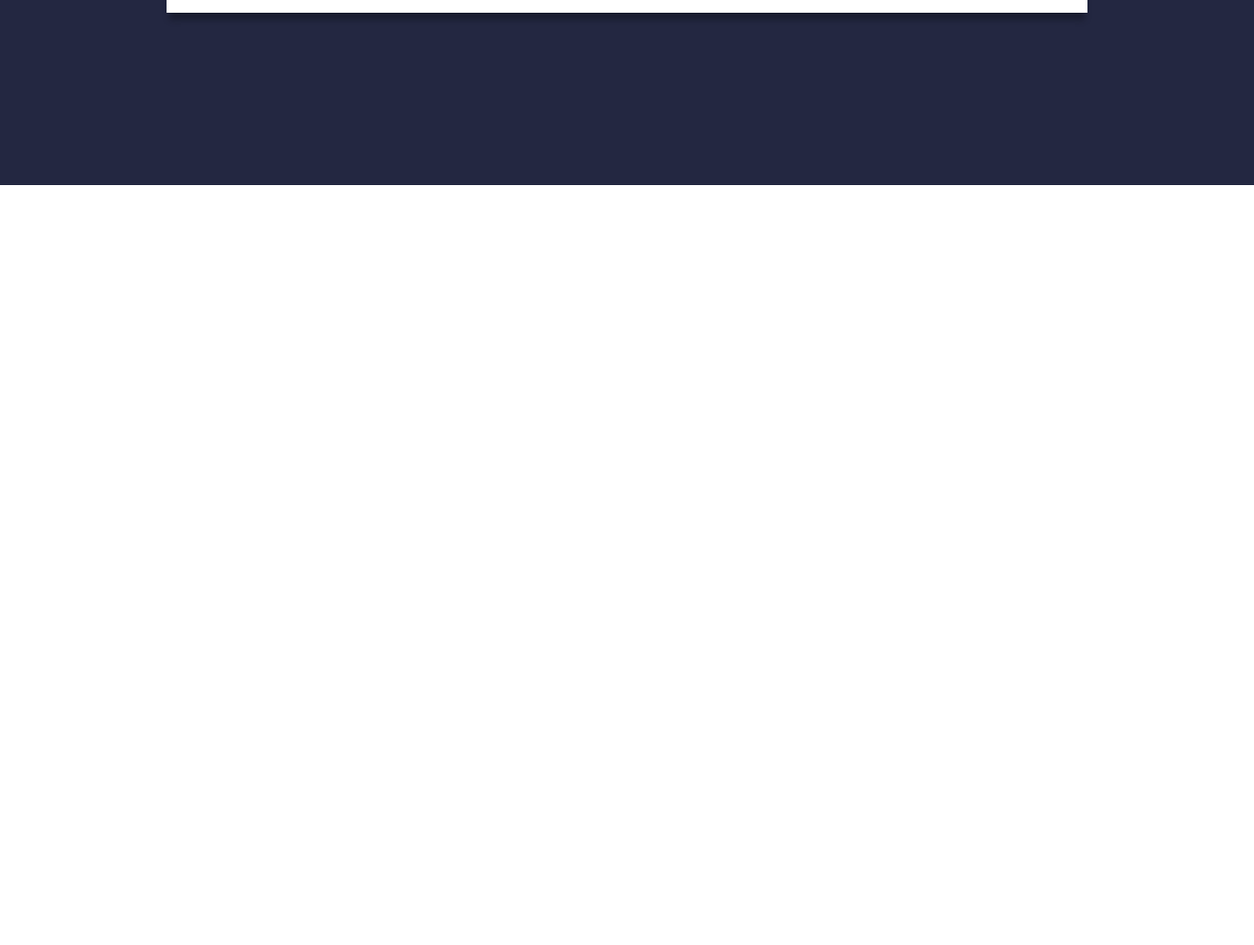
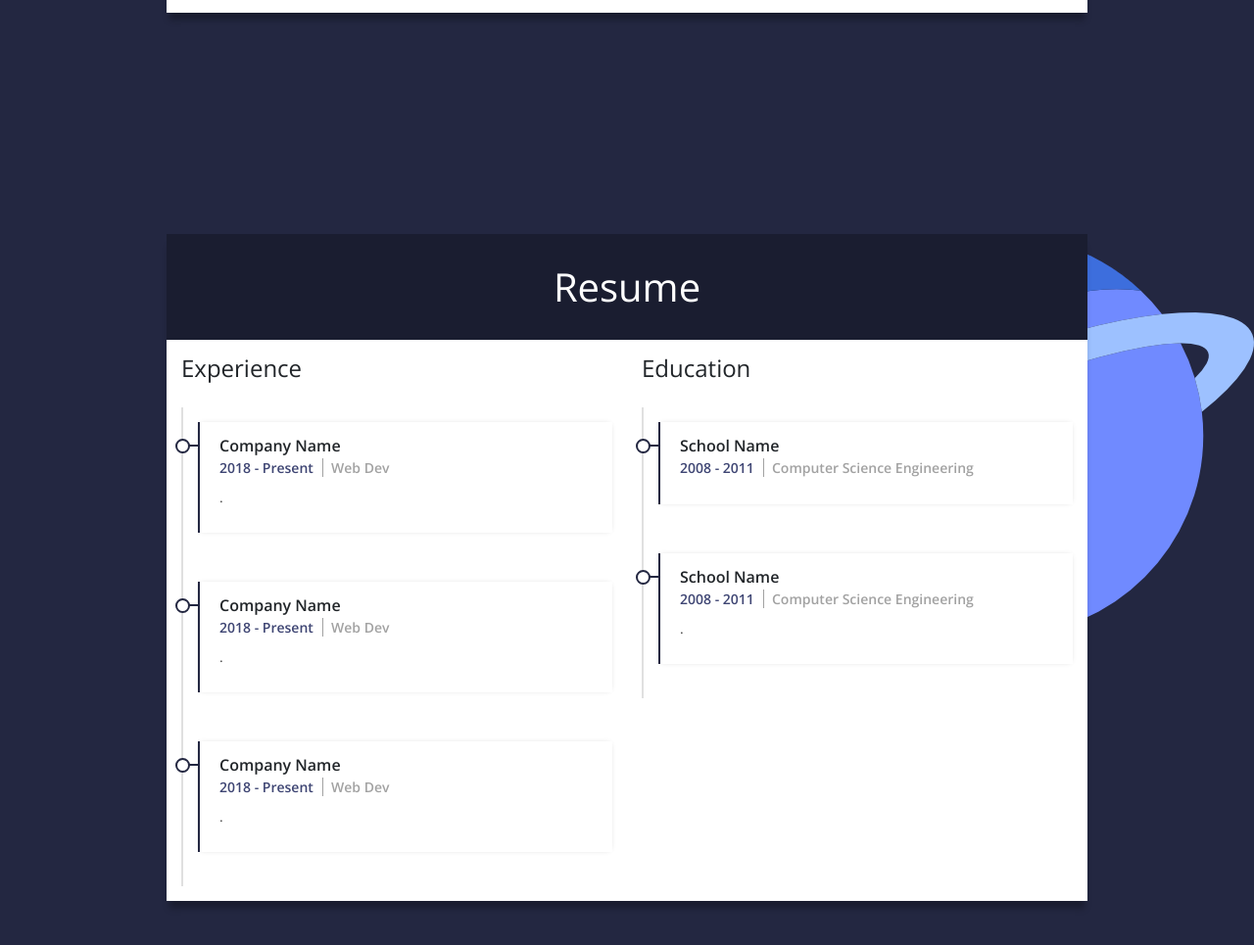
Before and after one commit to yoyozaemon/Simple-Personal-Webpage-Sample, a plain HTML site: page 4/index.html in a window 1280 px wide. Shown: the part 611-1576 px from the top of the page at 98% size. Before the commit the page ends 800 px from the top, so only its background shows below. Drawn offline with nearby package versions, Linux system fonts and the light colour scheme.

Commit message:
Education section added

```diff
--- a/4/index.html
+++ b/4/index.html
@@ -22,7 +22,6 @@
         <!--Custom CSS-->
         <link rel="stylesheet" href="./css/style.css">
         <body>
-
             <!--Section Header -->
             <section id="section-header" class="primary-color h-100">
                 <div class="container p-3 profile-box">
@@ -48,6 +47,69 @@
                     </div>
                 </div>
             </section>
+
+            <!-- Section Resume -->
+            <section id="section-resume" class="primary-color">
+                <div class="container content-box bg-white">
+                    <div class="content-header text-center secondary-color">
+                        <h1>Resume</h1>
+                    </div>
+                <div class="inner-content">
+                    <div class="row">
+                        <div class="col-md-6">
+                            <div class="resume-title">
+                                <h4>Experience</h4>
+                            </div>
+                        <div class="resume-timeline">
+                            <div class="timeline-item">
+                                <h4 class="item-title">Company Name</h4>
+                                    <span class="item-period">2018 - Present</span>
+                                    <span class="item-profision">Web Dev</span>
+                                    <p class="item-desc">.</p>
+                            </div>
+                        </div>
+                        <div class="resume-timeline">
+                            <div class="timeline-item">
+                                <h4 class="item-title">Company Name</h4>
+                                <span class="item-period">2018 - Present</span>
+                                <span class="item-profision">Web Dev</span>
+                                <p class="item-desc">.</p>
+                            </div>
+                        </div>
+                        <div class="resume-timeline">
+                            <div class="timeline-item">
+                                <h4 class="item-title">Company Name</h4>
+                                <span class="item-period">2018 - Present</span>
+                                <span class="item-profision">Web Dev</span>
+                                <p class="item-desc">.</p>
+                            </div>
+                        </div>
+                    </div>
+                <div class="col-md-6">
+                    <div class="resume-title">
+                        <h4>Education</h4>
+                    </div>
+                <div class="resume-timeline">
+                    <div class="timeline-item">
+                        <h4 class="item-title">School Name</h4>
+                        <span class="item-period">2008 - 2011</span>
+                        <span class="item-profision">Computer Science Engineering</span>
+                        <p class="item-desc"></p>
+                    </div>
+                </div>
+                <div class="resume-timeline">
+                    <div class="timeline-item">
+                        <h4 class="item-title">School Name</h4>
+                        <span class="item-period">2008 - 2011</span>
+                        <span class="item-profision">Computer Science Engineering</span>
+                        <p class="item-desc">.</p>
+                    </div>
+                                </div>
+                            </div>
+                        </div>
+                    </div>
+                </div>
+            </section>
         </body>
     </head>
 </html>
```
